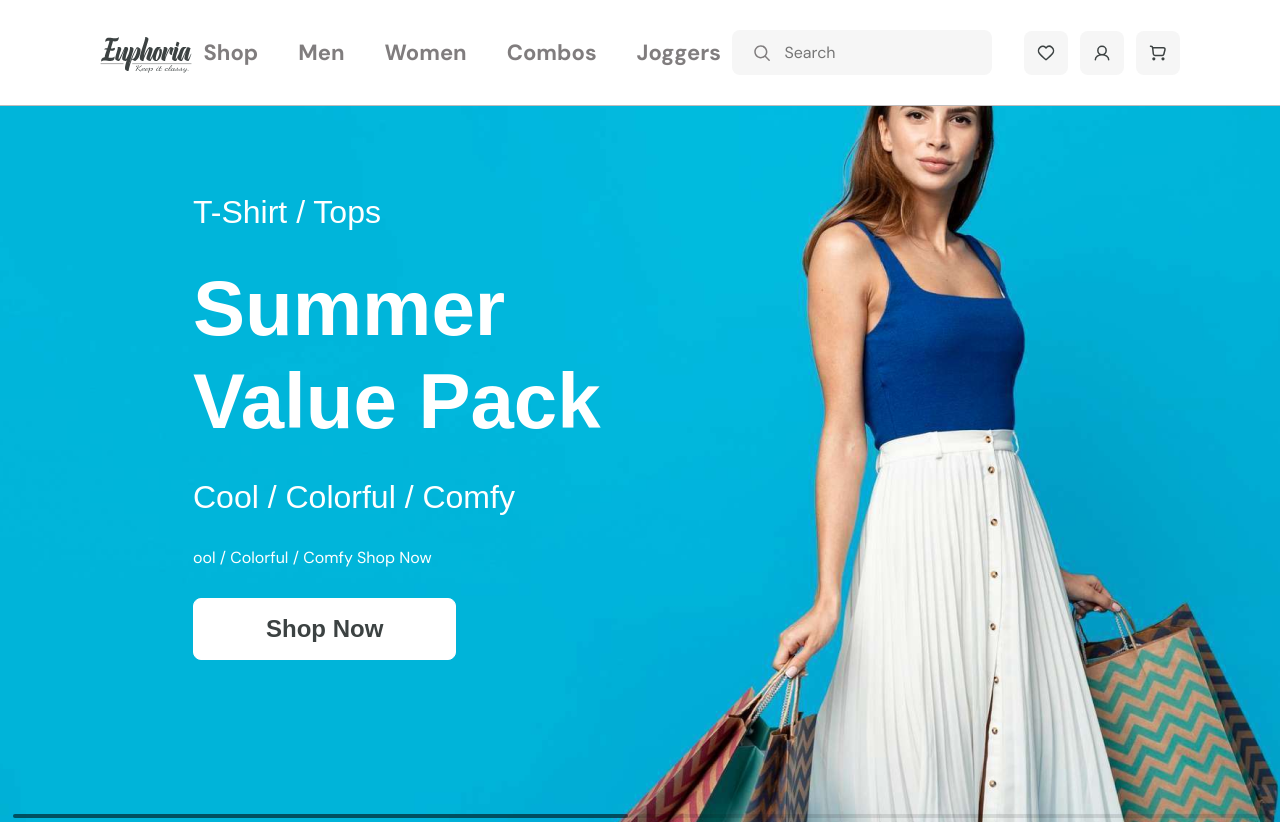
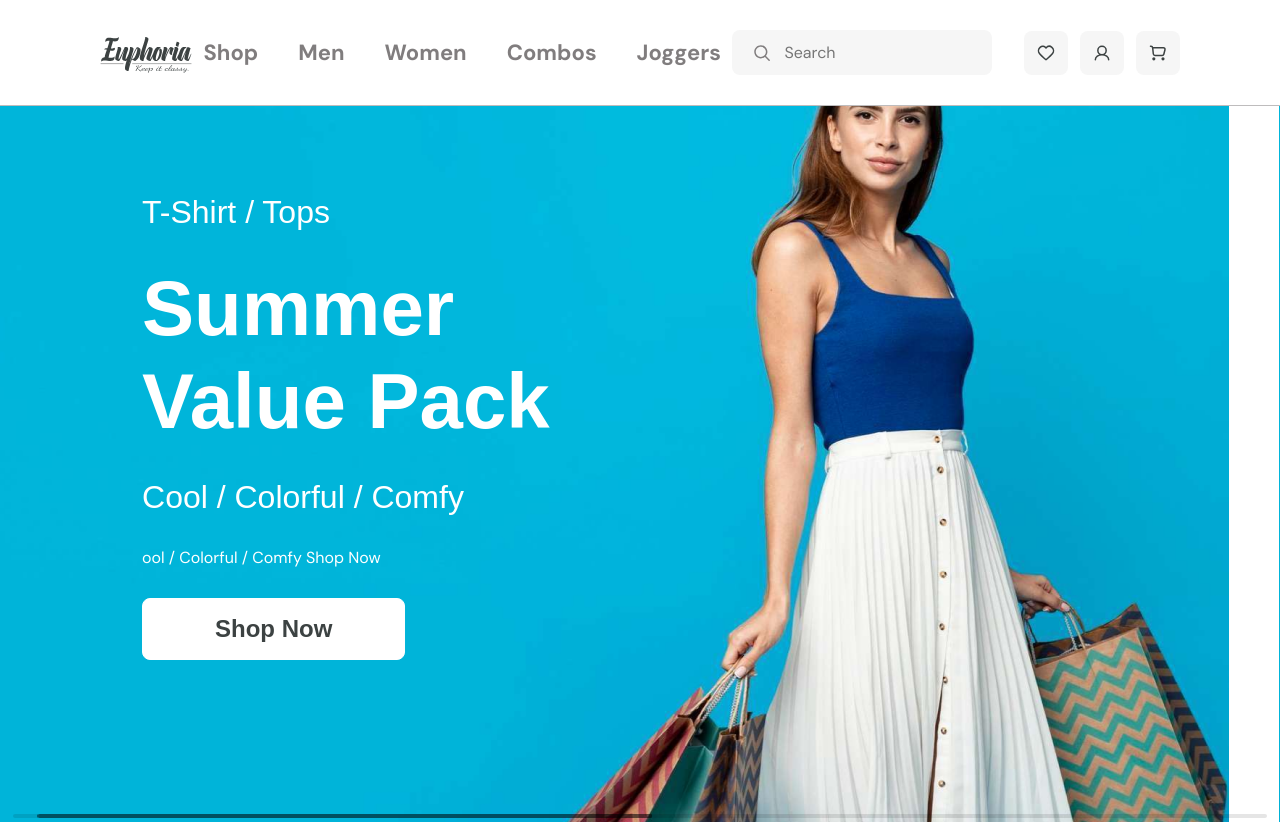
Before and after one commit to yuKalashnikova2/clothes-store-vue3, a Vue app: page / in a window 1280 px wide. Shown: the top 824 px of the page. Built offline with nearby package versions, Linux system fonts and the light colour scheme; no server answers; the database is empty.

Commit message:
refactor(routes)

```diff
--- a/src/components/Banner.vue
+++ b/src/components/Banner.vue
@@ -7,7 +7,7 @@ import 'swiper/scss'
 import 'swiper/scss/scrollbar'
 </script>
 <template>
-  <!-- :autoplay="{ delay: 5000 }" -->
+
   <Swiper
     :slides-per-view="1"
     :touch="true"
@@ -15,6 +15,7 @@ import 'swiper/scss/scrollbar'
     :modules="[Scrollbar, Autoplay]"
     :scrollbar="{ draggable: true }"
     effect="scrollbar"
+    :autoplay="{ delay: 5000 }"
   >
     <SwiperSlide>
       <div class="banner">
--- a/src/components/cart/CartListItem.vue
+++ b/src/components/cart/CartListItem.vue
@@ -15,7 +15,6 @@ onMounted(async () => {
 </script>
 <template>
     <div class="cart__list">
-        <CartItem />
         <CartItem
             v-for="item in dataCart"
             :key="item.id"
--- a/src/router/index.js
+++ b/src/router/index.js
@@ -84,7 +84,6 @@ const router = createRouter({
                 main: ShopWomen,
                 footer: Footer,
             },
-            beforeEnter: checkAuth,
         },
         {
             path: '/shopwomen/fullcardproduct/:id',
@@ -102,7 +101,6 @@ const router = createRouter({
                 main: ShopMen,
                 footer: Footer,
             },
-            beforeEnter: checkAuth,
         },
         {
             path: '/shopemen/fullcardproduct/:id',
```
